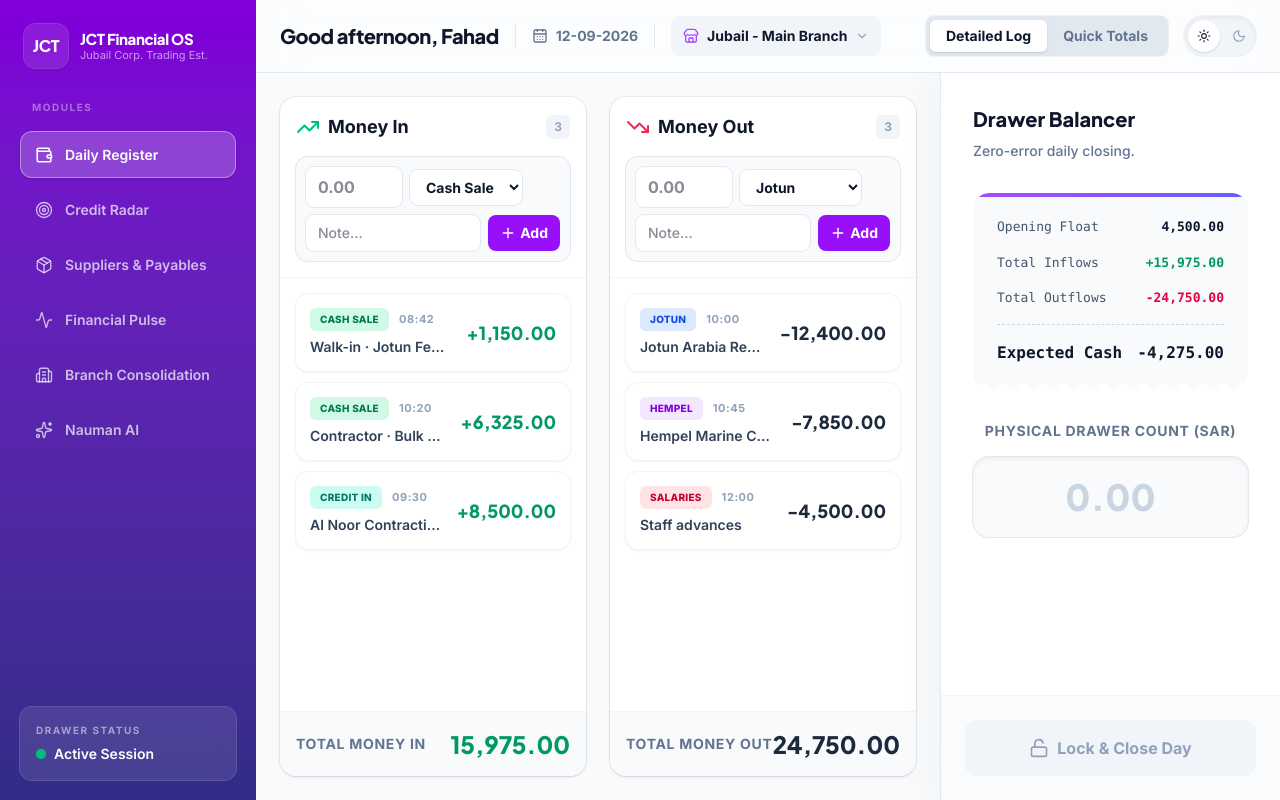
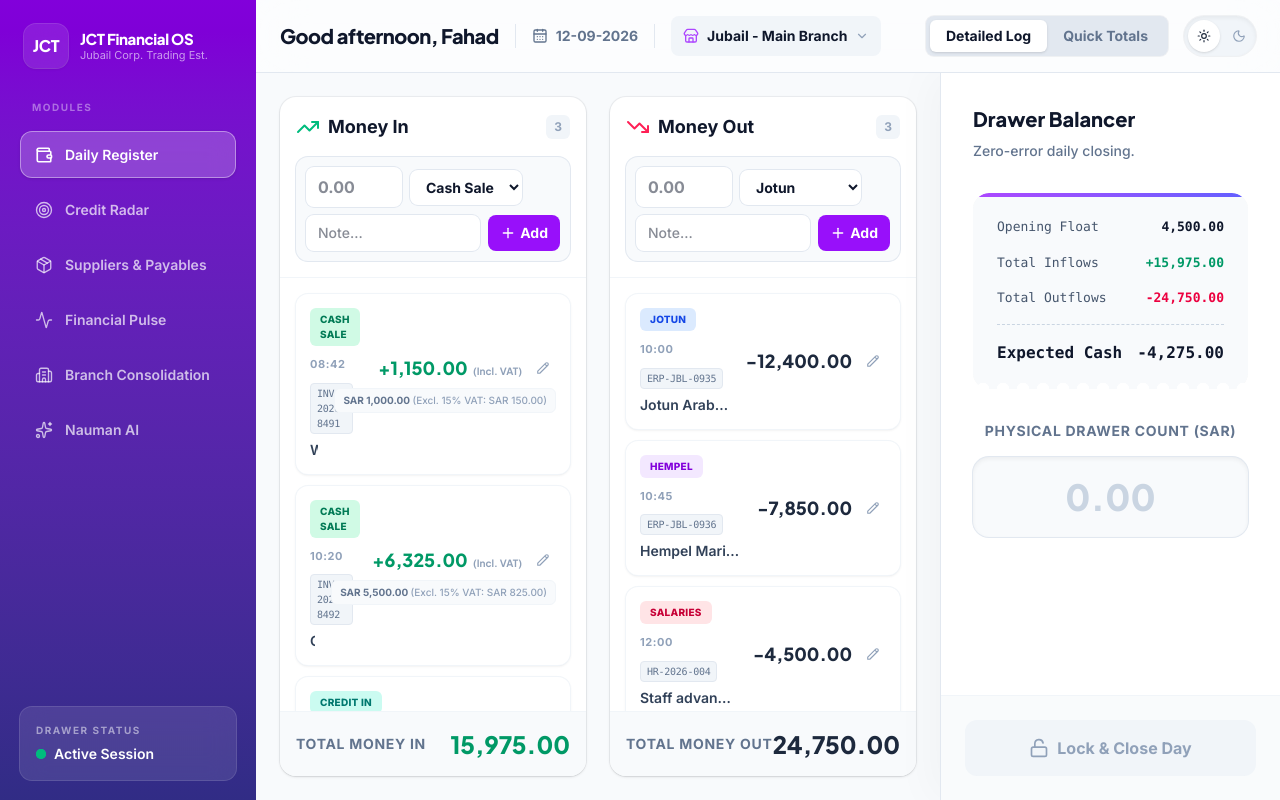
Before and after one commit to fahadnauman/jct-financial-os, a Next.js app: page / in a window 1280 px wide. Both pictures are taken after a click on the button "Daily Register". Built offline with nearby package versions, Linux system fonts and the light colour scheme.

Commit message:
feat: Add DailyRegister ERP serials, Edit Audit, VAT Breakdown, and Neon DB

```diff
--- a/app/page.tsx
+++ b/app/page.tsx
@@ -24,17 +24,19 @@ interface Txn {
   flow: "in" | "out";
   kind: Kind;
   amount: number;
+  originalAmount?: number;
+  serialNo?: string;
   title: string;
   time: string;
 }
 
 const SEED_TXNS: Txn[] = [
-  { id: "1", flow: "in", kind: "cash_sale", amount: 1150, title: "Walk-in · Jotun Fenomastic", time: "08:42" },
-  { id: "2", flow: "in", kind: "cash_sale", amount: 6325, title: "Contractor · Bulk Paint", time: "10:20" },
-  { id: "3", flow: "in", kind: "credit_received", amount: 8500, title: "Al Noor Contracting", time: "09:30" },
-  { id: "4", flow: "out", kind: "jotun", amount: 12400, title: "Jotun Arabia Restock", time: "10:00" },
-  { id: "5", flow: "out", kind: "hempel", amount: 7850, title: "Hempel Marine Coatings", time: "10:45" },
-  { id: "6", flow: "out", kind: "salaries", amount: 4500, title: "Staff advances", time: "12:00" },
+  { id: "1", flow: "in", kind: "cash_sale", amount: 1150, serialNo: "INV-2026-8491", title: "Walk-in · Jotun Fenomastic", time: "08:42" },
+  { id: "2", flow: "in", kind: "cash_sale", amount: 6325, serialNo: "INV-2026-8492", title: "Contractor · Bulk Paint", time: "10:20" },
+  { id: "3", flow: "in", kind: "credit_received", amount: 8500, serialNo: "ERP-JBL-0934", title: "Al Noor Contracting", time: "09:30" },
+  { id: "4", flow: "out", kind: "jotun", amount: 12400, serialNo: "ERP-JBL-0935", title: "Jotun Arabia Restock", time: "10:00" },
+  { id: "5", flow: "out", kind: "hempel", amount: 7850, serialNo: "ERP-JBL-0936", title: "Hempel Marine Coatings", time: "10:45" },
+  { id: "6", flow: "out", kind: "salaries", amount: 4500, serialNo: "HR-2026-004", title: "Staff advances", time: "12:00" },
 ];
 
 const CONTRACTORS = [
@@ -181,10 +183,12 @@ function Sidebar({ tab, setTab }: { tab: TabId; setTab: (t: TabId) => void }) {
   );
 }
 
-function Column({ title, type, txns, onAdd }: { title: string; type: "in" | "out"; txns: Txn[]; onAdd: (t: Omit<Txn, "id" | "time">) => void }) {
+function Column({ title, type, txns, onAdd, onEdit }: { title: string; type: "in" | "out"; txns: Txn[]; onAdd: (t: Omit<Txn, "id" | "time" | "serialNo">) => void; onEdit: (id: string, newAmt: number) => void }) {
   const [amt, setAmt] = useState("");
   const [kind, setKind] = useState<Kind>(type === "in" ? "cash_sale" : "jotun");
   const [note, setNote] = useState("");
+  const [editingId, setEditingId] = useState<string | null>(null);
+  const [editAmt, setEditAmt] = useState("");
 
   const handleAdd = (e: React.FormEvent) => {
     e.preventDefault();
@@ -193,6 +197,14 @@ function Column({ title, type, txns, onAdd }: { title: string; type: "in" | "out
     onAdd({ amount: val, kind, flow: type, title: note || (type === "in" ? "Walk-in Sale" : "Standard Expense") });
     setAmt("");
     setNote("");
+  };
+
+  const handleSaveEdit = (id: string) => {
+    const val = parseFloat(editAmt);
+    if (!Number.isNaN(val) && val > 0) {
+      onEdit(id, val);
+    }
+    setEditingId(null);
   };
 
   const options: {v: Kind; l: string}[] = type === "in"
@@ -224,16 +236,51 @@ function Column({ title, type, txns, onAdd }: { title: string; type: "in" | "out
 
       <div className="flex-1 overflow-y-auto p-4 space-y-3">
         {txns.map(t => (
-          <div key={t.id} className="flex items-center justify-between p-3.5 bg-white rounded-xl ring-1 ring-slate-100 shadow-sm hover:shadow-md transition-shadow dark:bg-[#171b28] dark:ring-white/5">
-            <div className="flex flex-col gap-1.5 min-w-0 pr-4">
-              <div className="flex items-center gap-2.5">
-                <Pill kind={t.kind} />
-                <span className="text-[11px] text-slate-400 font-bold tracking-wider">{t.time}</span>
+          <div key={t.id} className="flex flex-col p-3.5 bg-white rounded-xl ring-1 ring-slate-100 shadow-sm hover:shadow-md transition-shadow dark:bg-[#171b28] dark:ring-white/5 gap-2">
+            <div className="flex items-center justify-between">
+              <div className="flex flex-col gap-1.5 min-w-0 pr-4">
+                <div className="flex items-center gap-2.5 flex-wrap">
+                  <Pill kind={t.kind} />
+                  <span className="text-[11px] text-slate-400 font-bold tracking-wider">{t.time}</span>
+                  {t.serialNo && (
+                    <span className="text-[10px] text-slate-500 font-mono tracking-tight bg-slate-100 dark:bg-white/5 border border-slate-200 dark:border-white/10 px-1.5 py-0.5 rounded">
+                      {t.serialNo}
+                    </span>
+                  )}
+                </div>
+                <span className="text-sm font-semibold text-slate-700 dark:text-slate-300 truncate">{t.title}</span>
+                {t.originalAmount !== undefined && (
+                  <span className="text-[10px] font-bold text-amber-600 dark:text-amber-400 bg-amber-50 dark:bg-amber-500/10 px-1.5 py-0.5 rounded w-fit inline-flex mt-0.5">
+                    Edited (Orig: SAR {fmt(t.originalAmount)})
+                  </span>
+                )}
               </div>
-              <span className="text-sm font-semibold text-slate-700 dark:text-slate-300 truncate">{t.title}</span>
-            </div>
-            <div className={`font-display font-extrabold text-lg whitespace-nowrap ${type === 'in' ? 'text-emerald-600 dark:text-emerald-400' : 'text-slate-800 dark:text-slate-200'}`}>
-              {type === 'in' ? '+' : '-'}{fmt(t.amount)}
+              <div className="flex flex-col items-end shrink-0 gap-1">
+                {editingId === t.id ? (
+                  <div className="flex items-center gap-2">
+                    <input
+                      type="number" step="0.01" value={editAmt} onChange={e => setEditAmt(e.target.value)}
+                      className="w-24 px-2 py-1 text-right bg-slate-50 rounded ring-1 ring-slate-200 outline-none focus:ring-2 focus:ring-purple-500 font-bold text-sm dark:bg-[#171b28] dark:ring-white/20"
+                      autoFocus
+                    />
+                    <button onClick={() => handleSaveEdit(t.id)} className="text-emerald-500 hover:text-emerald-600 bg-emerald-50 dark:bg-emerald-500/10 p-1 rounded"><Check size={16} /></button>
+                  </div>
+                ) : (
+                  <div className="flex items-center gap-2">
+                    <div className={`font-display font-extrabold text-lg whitespace-nowrap flex flex-col items-end ${type === 'in' ? 'text-emerald-600 dark:text-emerald-400' : 'text-slate-800 dark:text-slate-200'}`}>
+                      <span>{type === 'in' ? '+' : '-'}{fmt(t.amount)} {t.kind === "cash_sale" && <span className="text-[10px] font-bold text-slate-400 ml-0.5">(Incl. VAT)</span>}</span>
+                    </div>
+                    <button onClick={() => { setEditingId(t.id); setEditAmt(t.amount.toString()); }} className="text-slate-400 hover:text-purple-500 transition-colors p-1.5 rounded-md hover:bg-slate-100 dark:hover:bg-white/10">
+                      <svg fill="none" stroke="currentColor" viewBox="0 0 24 24" className="w-3.5 h-3.5"><path strokeLinecap="round" strokeLinejoin="round" strokeWidth="2" d="M15.232 5.232l3.536 3.536m-2.036-5.036a2.5 2.5 0 113.536 3.536L6.5 21.036H3v-3.572L16.732 3.732z"></path></svg>
+                    </button>
+                  </div>
+                )}
+                {t.kind === "cash_sale" && editingId !== t.id && (
+                  <div className="text-[10px] font-bold text-slate-500 bg-slate-50 dark:bg-white/5 px-2 py-1 rounded-md mt-0.5 whitespace-nowrap border border-slate-100 dark:border-white/5">
+                    SAR {fmt(t.amount / 1.15)} <span className="font-medium text-slate-400">(Excl. 15% VAT: SAR {fmt(t.amount - (t.amount / 1.15))})</span>
+                  </div>
+                )}
+              </div>
             </div>
           </div>
         ))}
@@ -1327,8 +1374,17 @@ export default function Page() {
     else document.documentElement.classList.remove("dark");
   }, [dark]);
 
-  const handleAddTxn = (t: Omit<Txn, "id" | "time">) => {
-    setTxns([{ id: `t-${Date.now()}`, time: nowHHMM(), ...t }, ...txns]);
+  const handleAddTxn = (t: Omit<Txn, "id" | "time" | "serialNo">) => {
+    const isSale = t.kind === "cash_sale";
+    const ref = isSale ? `INV-${new Date().getFullYear()}-${Math.floor(1000 + Math.random() * 9000)}` : `ERP-JBL-${Math.floor(1000 + Math.random() * 9000)}`;
+    setTxns([{ id: `t-${Date.now()}`, time: nowHHMM(), serialNo: ref, ...t }, ...txns]);
+  };
+
+  const handleEditTxn = (id: string, newAmount: number) => {
+    setTxns(txns.map(t => {
+      if (t.id !== id) return t;
+      return { ...t, originalAmount: t.originalAmount || t.amount, amount: newAmount };
+    }));
   };
 
   const detailedIn = r2(txns.filter(t => t.flow === "in").reduce((a, b) => a + b.amount, 0) + 4500);
@@ -1415,8 +1471,8 @@ export default function Page() {
                </div>
             ) : mode === "detailed" ? (
                <div className="flex flex-col lg:flex-row gap-6 p-6 h-full overflow-hidden">
-                  <Column title="Money In" type="in" txns={txns.filter(t => t.flow === 'in')} onAdd={handleAddTxn} />
-                  <Column title="Money Out" type="out" txns={txns.filter(t => t.flow === 'out')} onAdd={handleAddTxn} />
+                  <Column title="Money In" type="in" txns={txns.filter(t => t.flow === 'in')} onAdd={handleAddTxn} onEdit={handleEditTxn} />
+                  <Column title="Money Out" type="out" txns={txns.filter(t => t.flow === 'out')} onAdd={handleAddTxn} onEdit={handleEditTxn} />
                </div>
             ) : (
                <div className="h-full overflow-y-auto p-6 w-full">
--- a/package.json
+++ b/package.json
@@ -11,6 +11,7 @@
   "dependencies": {
     "@google/genai": "^2.27.0",
     "@google/generative-ai": "^0.24.1",
+    "@prisma/client": "^7.10.0",
     "@radix-ui/react-dialog": "^1.1.23",
     "@radix-ui/react-dropdown-menu": "^2.1.24",
     "lucide-react": "^1.52.0",
@@ -25,6 +26,7 @@
     "@types/react-dom": "^19",
     "eslint": "^9",
     "eslint-config-next": "16.3.8",
+    "prisma": "^7.10.0",
     "tailwindcss": "^4",
     "typescript": "^5"
   }
```
Also changed, not shown: 2 other files (tests, documents, lock files or other folders).
